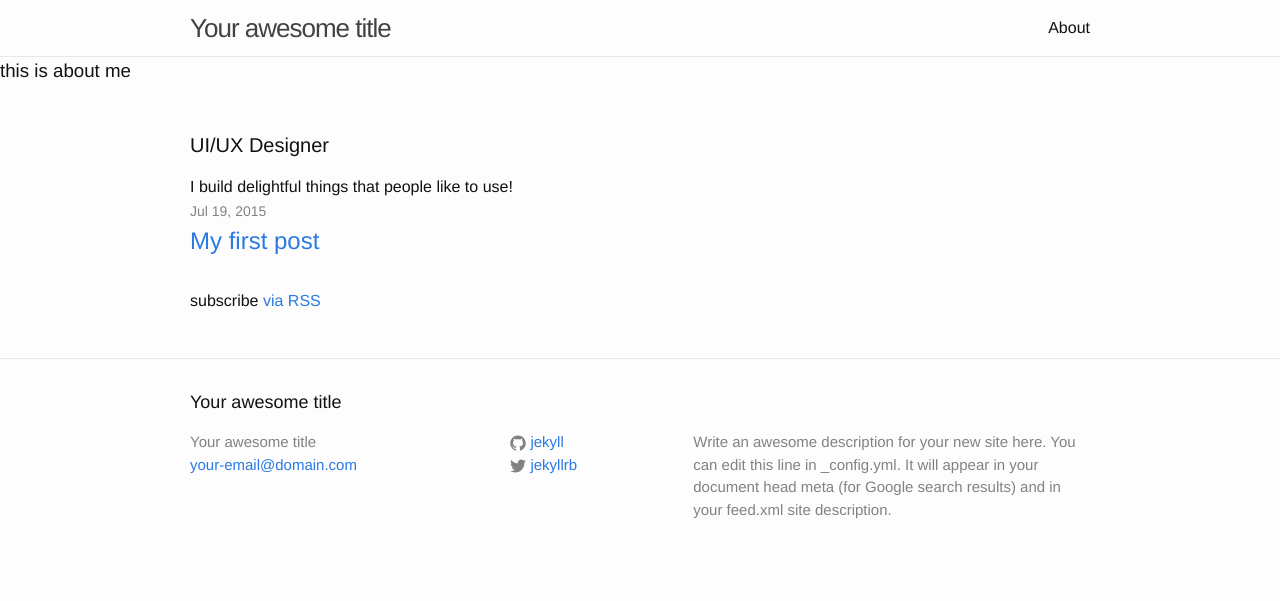
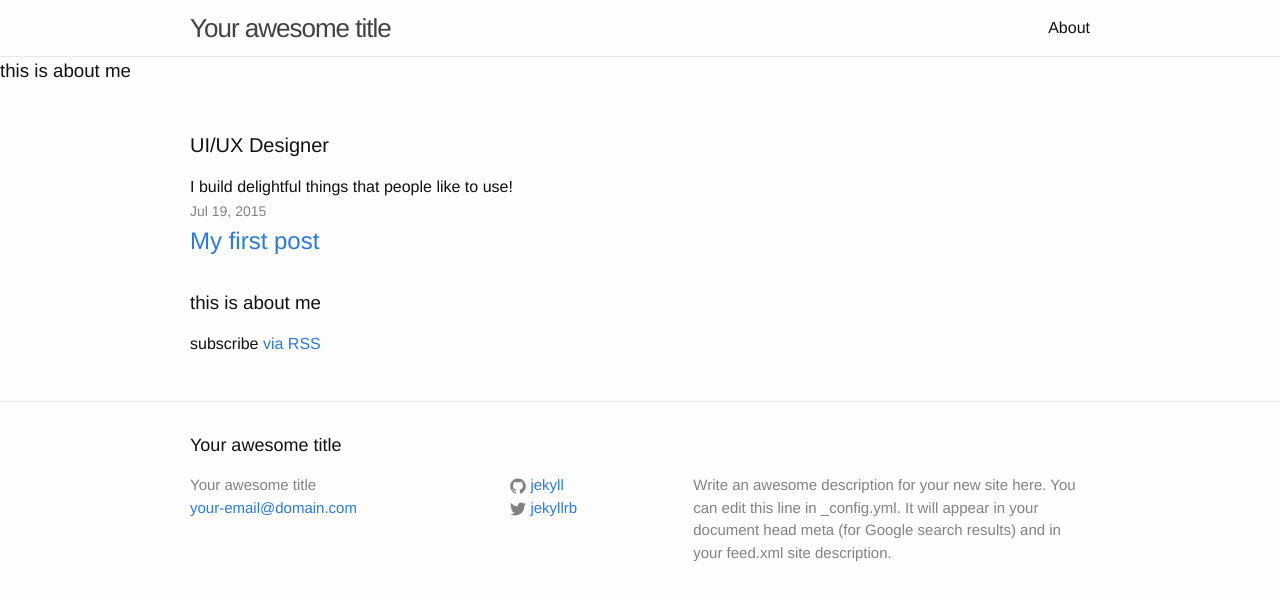
Before and after one commit to qqu/mysite, a Jekyll site: the page built from index.html, in a window 1280 px wide. Shown: the top 601 px of the page. Built offline with Jekyll 4.4.1, drawn with Linux system fonts in a browser that asks for light colours.

Commit message:
Set up pages

```diff
--- a/index.html
+++ b/index.html
@@ -18,6 +18,7 @@ layout: default
     {% endfor %}
   </ul>
 
+	{% include about.html %}
   <p class="rss-subscribe">subscribe <a href="{{ "/feed.xml" | prepend: site.baseurl }}">via RSS</a></p>
 
 </div>
```
